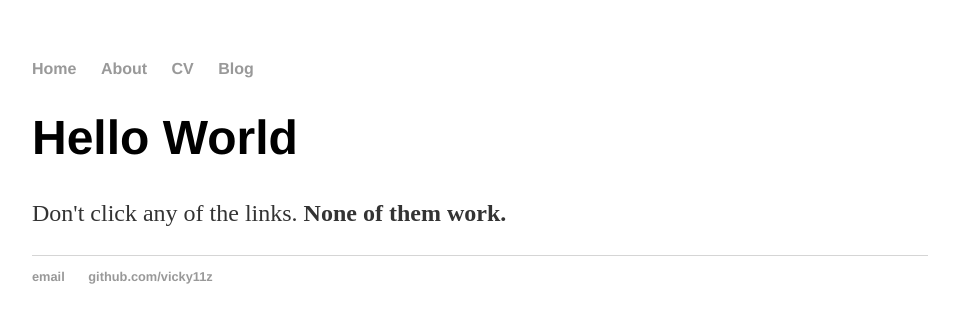
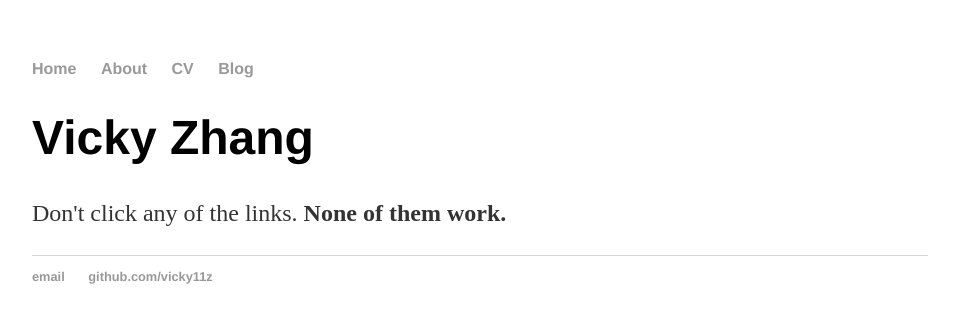
Before and after one commit to vicky11z/vicky11z.github.io, a plain HTML site: page index.html in a window 1280 px wide. Shown: the whole page, without its empty margins (160-1119 px from the left). Drawn offline with Linux system fonts and the light colour scheme.

Commit message:
Update index.html

```diff
--- a/index.html
+++ b/index.html
@@ -15,7 +15,7 @@
 		</nav>
 		<div class="container">
     		<div class="blurb">
-        		<h1>Hello World</h1>
+        		<h1>Vicky Zhang</h1>
 				<p>Don't click any of the links. <b>None of them work.</b></p>
     		</div><!-- /.blurb -->
 		</div><!-- /.container -->
```
